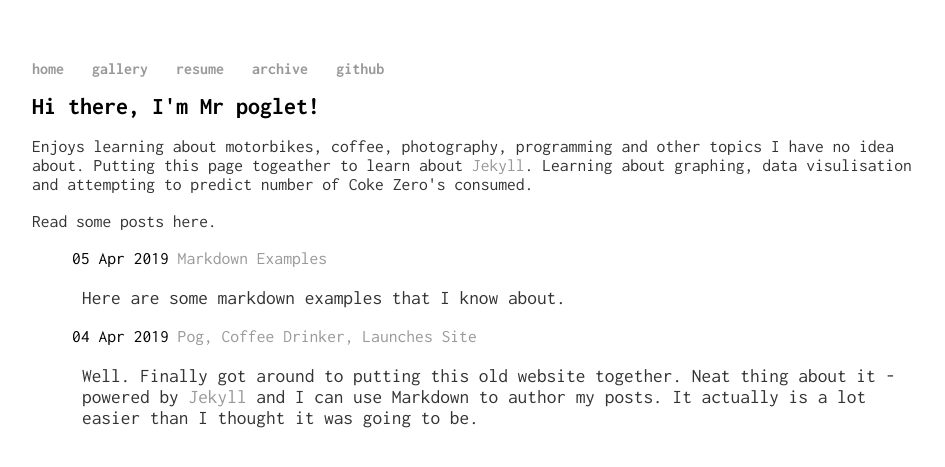
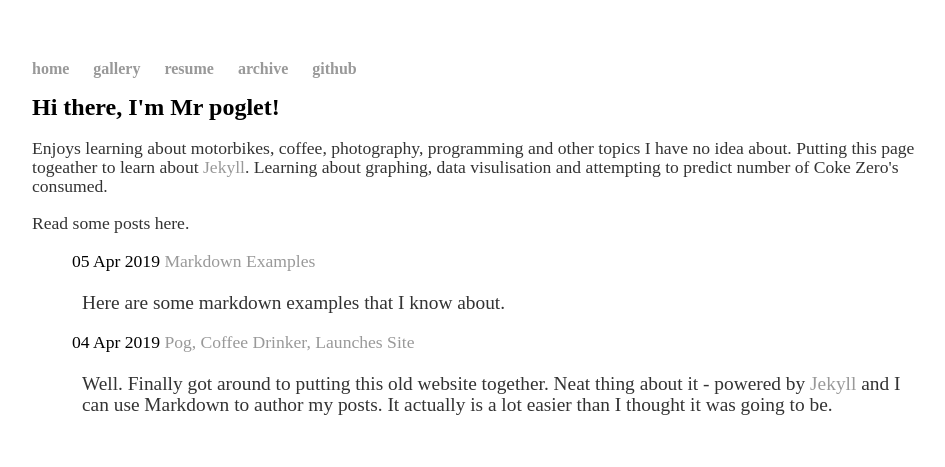
Before and after one commit to poglet/poglet.github.io, a Jekyll site: the page built from index.html, in a window 1280 px wide. Shown: the top 467 px of the page, without its empty margins (160-1105 px from the left). Built offline with Jekyll 4.4.1, drawn with Linux system fonts in a browser that asks for light colours.

Commit message:
Update main.css

```diff
--- a/css/main.css
+++ b/css/main.css
@@ -1,5 +1,5 @@
 *   {
-    font-family: "Inconsolata";
+   /* font-family: "Inconsolata"; */
 
 }
 body {
```
